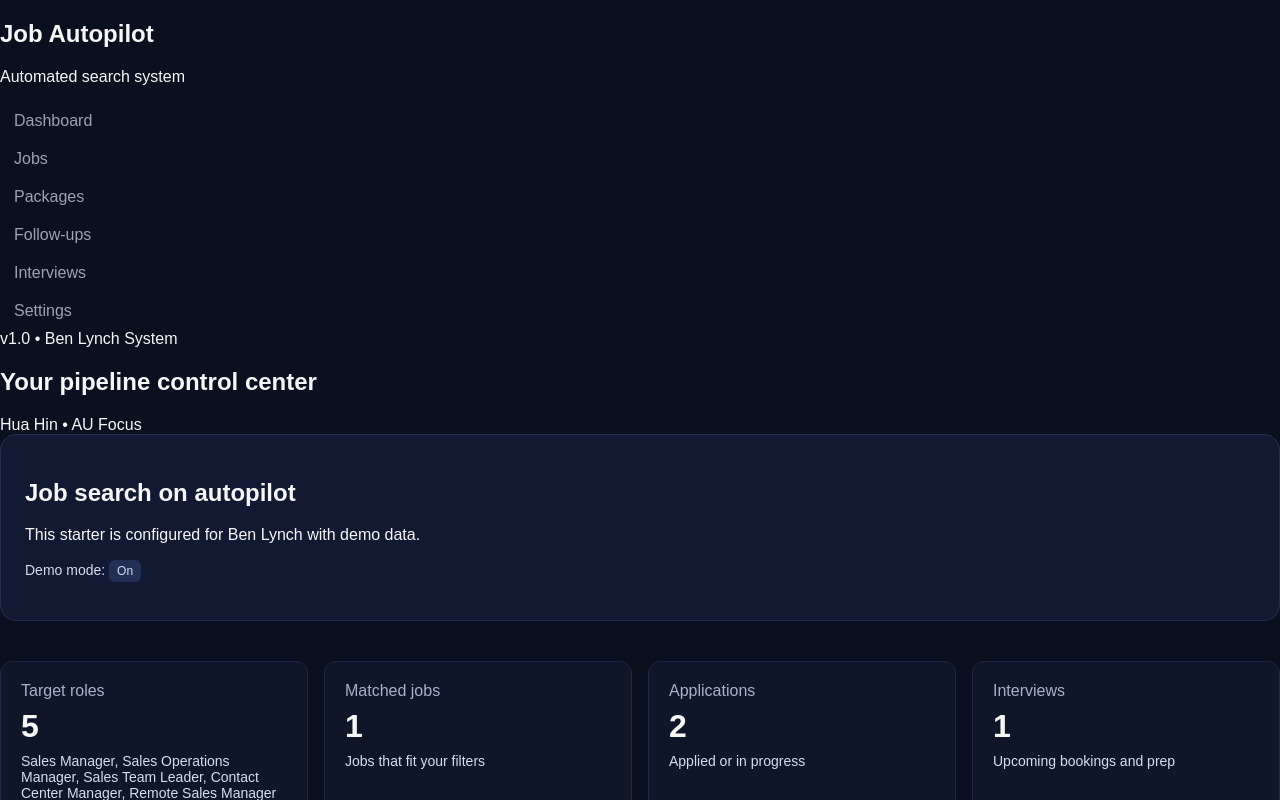
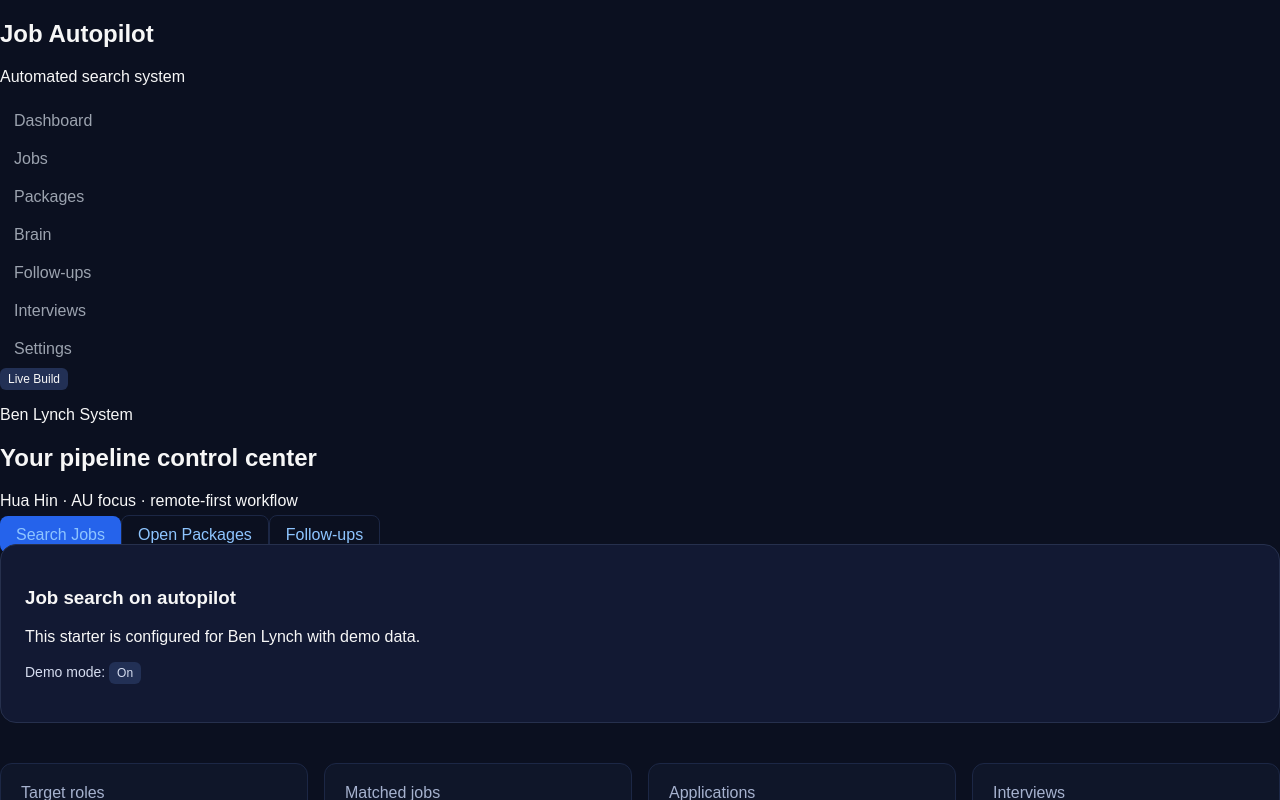
Before and after one commit to bonjee9331-cloud/job-autopilot, a Next.js app: page / in a window 1280 px wide. Shown: the top 800 px of the page. Built offline with nearby package versions, Linux system fonts and the light colour scheme.

Commit message:
Refactor layout component with sidebar and nav items

```diff
--- a/app/layout.tsx
+++ b/app/layout.tsx
@@ -10,66 +10,58 @@ export default function RootLayout({
 }: {
   children: React.ReactNode;
 }) {
+  const navItems = [
+    { href: "/dashboard", label: "Dashboard" },
+    { href: "/jobs", label: "Jobs" },
+    { href: "/packages", label: "Packages" },
+    { href: "/brain", label: "Brain" },
+    { href: "/followups", label: "Follow-ups" },
+    { href: "/interviews", label: "Interviews" },
+    { href: "/settings", label: "Settings" },
+  ];
+
   return (
     <html lang="en">
-      <body className="bg-[#0b0f1a] text-white">
-        <div className="flex min-h-screen">
-
-          {/* SIDEBAR */}
-          <aside className="w-64 bg-[#0f1629] border-r border-[#1c2745] p-6 flex flex-col justify-between">
-
+      <body>
+        <div className="app-shell">
+          <aside className="sidebar">
             <div>
-              {/* LOGO */}
-              <div className="mb-10">
-                <h1 className="text-xl font-bold tracking-tight">
-                  Job Autopilot
-                </h1>
-                <p className="text-xs text-gray-400">
-                  Automated search system
-                </p>
+              <div className="brand-block">
+                <h1 className="brand-title">Job Autopilot</h1>
+                <p className="brand-subtitle">Automated search system</p>
               </div>
 
-              {/* NAV */}
-              <nav className="space-y-2 text-sm">
-
-                <a href="/dashboard" className="nav-link">Dashboard</a>
-                <a href="/jobs" className="nav-link">Jobs</a>
-                <a href="/packages" className="nav-link">Packages</a>
-                <a href="/followups" className="nav-link">Follow-ups</a>
-                <a href="/interviews" className="nav-link">Interviews</a>
-                <a href="/settings" className="nav-link">Settings</a>
-
+              <nav className="sidebar-nav">
+                {navItems.map((item) => (
+                  <a key={item.href} href={item.href} className="nav-link">
+                    {item.label}
+                  </a>
+                ))}
               </nav>
             </div>
 
-            {/* FOOTER */}
-            <div className="text-xs text-gray-500">
-              v1.0 • Ben Lynch System
+            <div className="sidebar-footer">
+              <div className="badge badge-orange">Live Build</div>
+              <p>Ben Lynch System</p>
             </div>
-
           </aside>
 
-          {/* MAIN */}
-          <main className="flex-1 flex flex-col">
+          <main className="main-shell">
+            <header className="topbar">
+              <div>
+                <h2 className="topbar-title">Your pipeline control center</h2>
+                <p className="topbar-subtitle">Hua Hin · AU focus · remote-first workflow</p>
+              </div>
 
-            {/* TOP BAR */}
-            <header className="h-16 border-b border-[#1c2745] flex items-center justify-between px-6 bg-[#0b0f1a]">
-              <h2 className="text-lg font-semibold">
-                Your pipeline control center
-              </h2>
-
-              <div className="text-sm text-gray-400">
-                Hua Hin • AU Focus
+              <div className="topbar-actions">
+                <a href="/jobs" className="btn btn-primary">Search Jobs</a>
+                <a href="/packages" className="btn btn-secondary">Open Packages</a>
+                <a href="/followups" className="btn btn-secondary">Follow-ups</a>
               </div>
             </header>
 
-            {/* PAGE CONTENT */}
-            <div className="p-8">
-              {children}
-            </div>
-
+            <section className="page-wrap">{children}</section>
           </main>
-
         </div>
       </body>
     </html>
```
